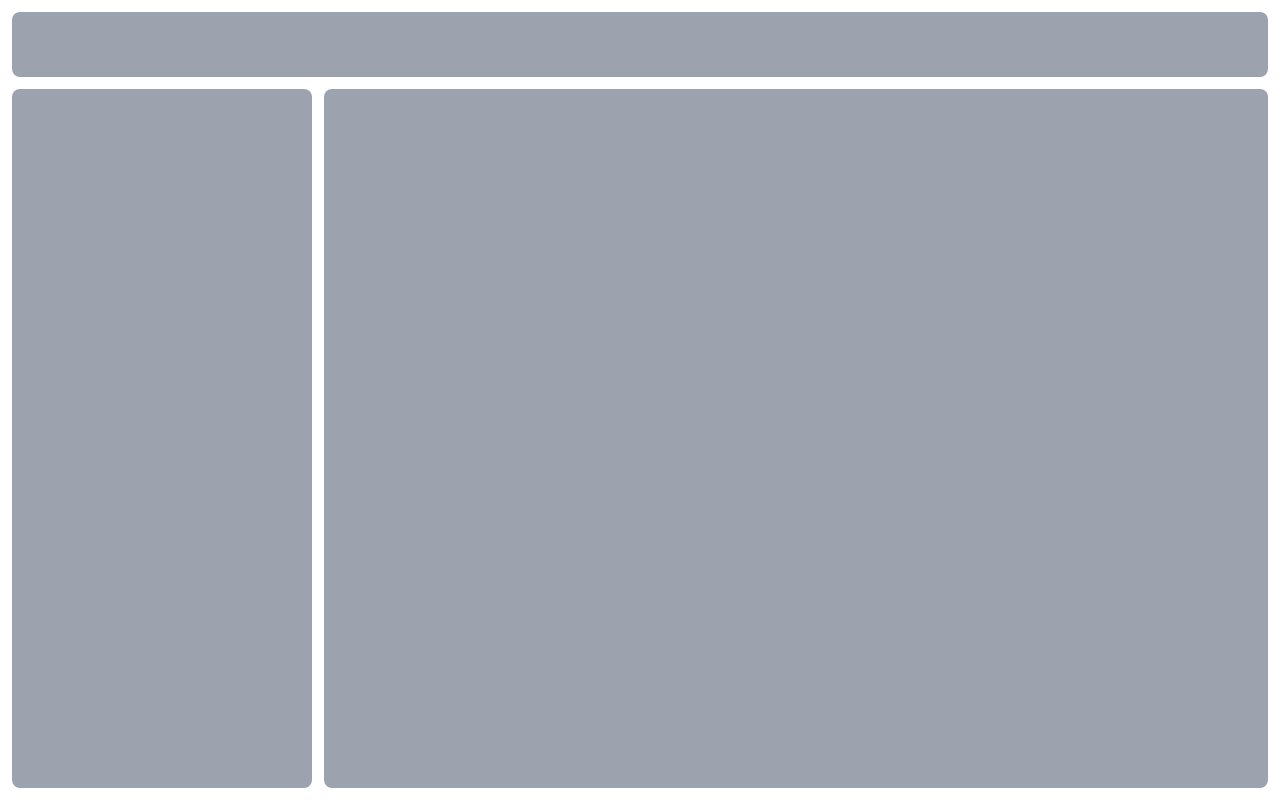
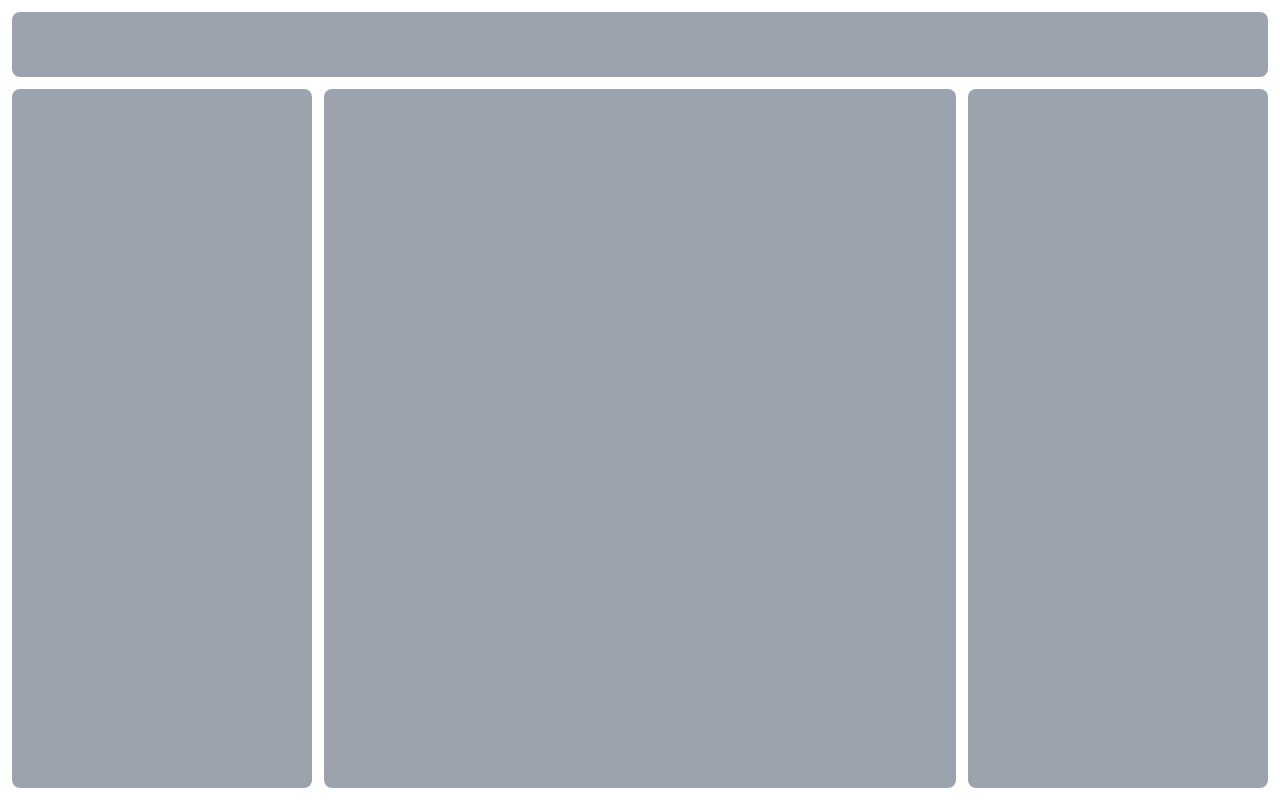
Before and after one commit to aiden3493/Memoria, a Next.js app: page / in a window 1280 px wide. Built offline with nearby package versions, Linux system fonts and the light colour scheme.

Commit message:
add secondary sidebar

```diff
--- /dev/null
+++ b/src/components/secondarySideBar/index.tsx
@@ -0,0 +1,5 @@
+const SecondarySideBar: React.FC = () => {
+  return <div className="max-w-[300px] flex-1 rounded-lg bg-gray-400"></div>;
+};
+
+export default SecondarySideBar;
--- a/src/pages/_app.tsx
+++ b/src/pages/_app.tsx
@@ -1,5 +1,6 @@
 import { type AppType } from "next/dist/shared/lib/utils";
-import SideBar from "../components/sideBar";
+import PrimarySideBar from "../components/primarySideBar";
+import SecondarySideBar from "../components/secondarySideBar";
 import TitleBar from "../components/titleBar";
 
 import "../styles/globals.css";
@@ -9,8 +10,9 @@ const MyApp: AppType = ({ Component, pageProps }) => {
     <div className="flex min-h-screen w-screen flex-col items-center justify-center space-y-3 p-3">
       <TitleBar />
       <main className="flex h-full w-full flex-1 space-x-3 rounded-lg">
-        <SideBar />
+        <PrimarySideBar />
         <Component {...pageProps} />
+        <SecondarySideBar />
       </main>
     </div>
   );
```
Also changed, not shown: src/components/primarySideBar/index.tsx (renamed from src/components/sideBar/index.tsx).
